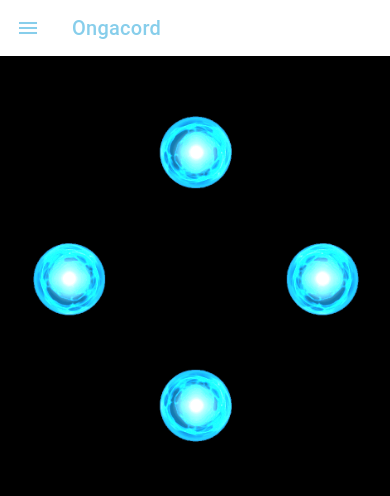
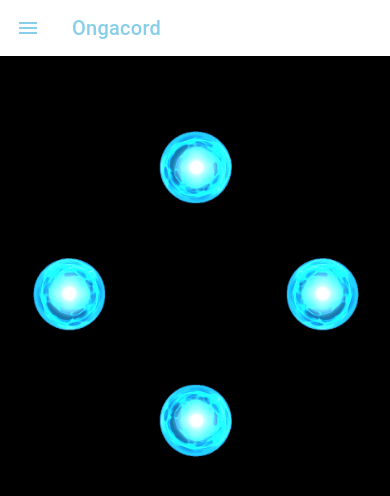
Before and after one commit to ArkDriveDev/Ongacord, a React (Vite) app: page /hologram in a window 390 px wide. Shown: the top 496 px of the page. Built offline with nearby package versions, Linux system fonts and the light colour scheme.

Commit message:
bottom adjustment

```diff
--- a/src/pages/Hologram.css
+++ b/src/pages/Hologram.css
@@ -13,18 +13,18 @@ ion-content.hologram-container {
   overflow: hidden;
 }
 
-/* Centered Container - MAX Left/Bottom Adjustment */
+/* Centered Container - MAX Bottom Adjustment */
 .hologram-center {
   position: relative;
   width: 140vmin;
   height: 140vmin;
   max-width: 600px;
   max-height: 600px;
-  margin: 50px 0 0 -35px; /* 50px down, -35px left */
-  transform: translateX(-5px); /* Extra nudge left */
+  margin: 70px 0 0 -35px; /* Increased to 70px down, -35px left */
+  transform: translateX(-5px);
 }
 
-/* Image Containers */
+/* Image Containers (Unchanged) */
 .reflection-image {
   position: absolute;
   width: 20%;
@@ -35,7 +35,7 @@ ion-content.hologram-container {
   background: transparent;
 }
 
-/* Image Styling - No Glow */
+/* Image Styling (Unchanged) */
 .reflection-image img {
   width: 80%;
   height: 80%;
@@ -73,8 +73,8 @@ ion-content.hologram-container {
   .hologram-center {
     width: 120vmin;
     height: 120vmin;
-    margin: 45px 0 0 -30px; /* 45px down, -30px left */
-    transform: translateX(-8px); /* Extra nudge left */
+    margin: 60px 0 0 -30px; /* 60px down, -30px left */
+    transform: translateX(-8px);
   }
 
   .reflection-image {
```
